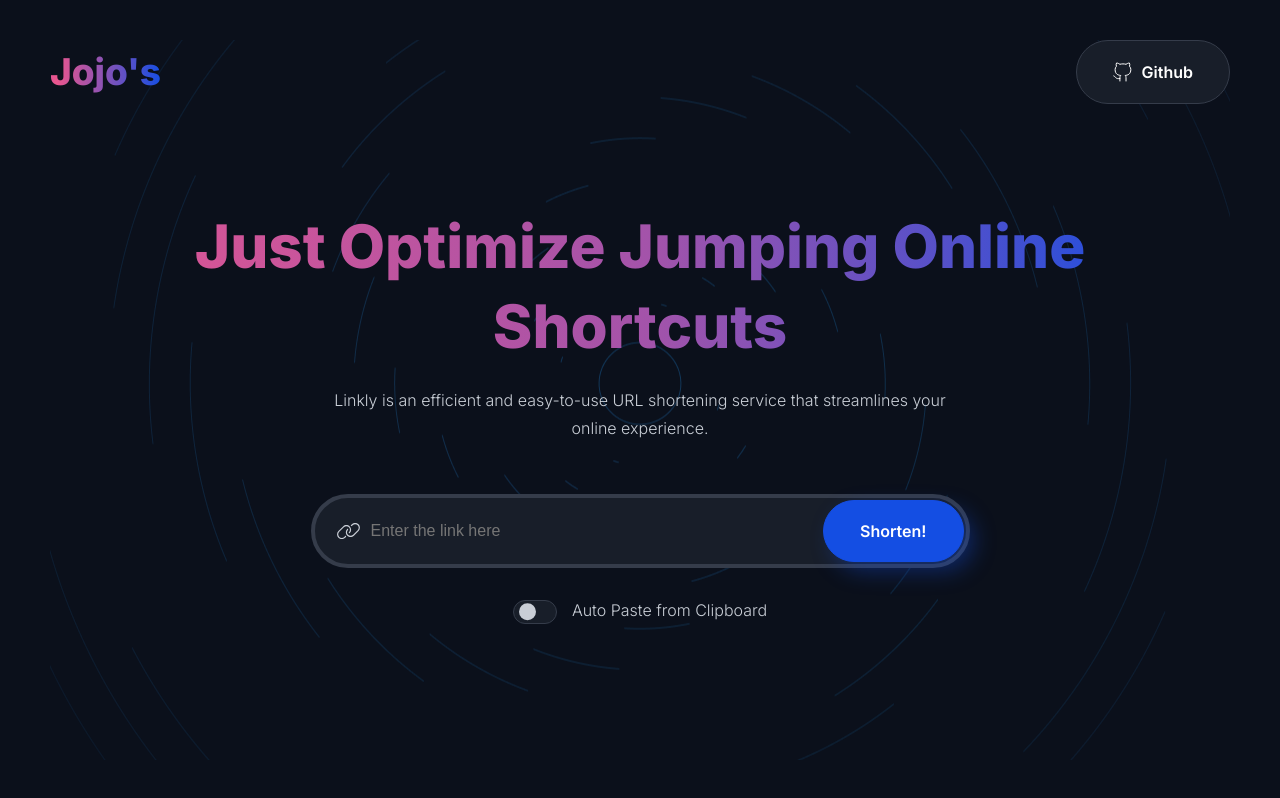
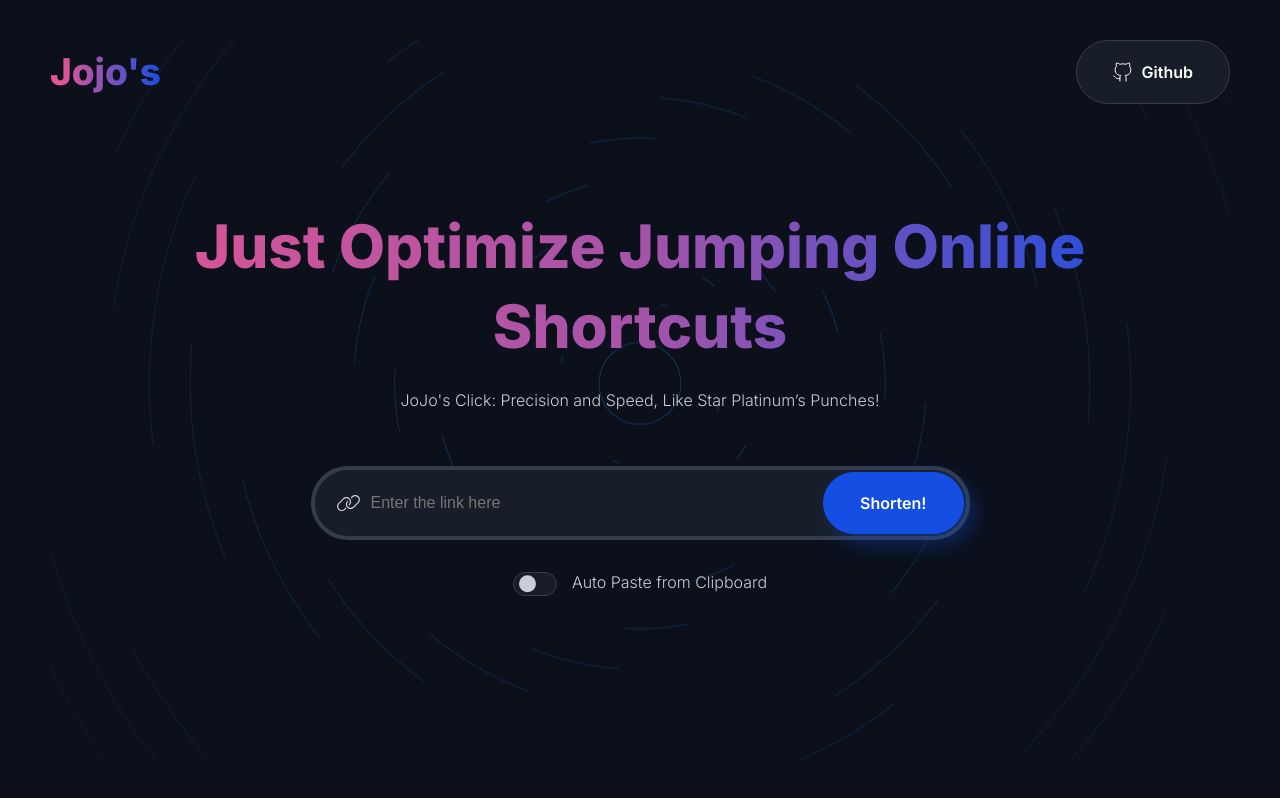
Before and after one commit to Neisser/jojos-click, a Next.js app in the folder frontend-services/: page / in a window 1280 px wide. Built offline with nearby package versions, Linux system fonts and the light colour scheme.

Commit message:
refactor: add reference copys for texts

```diff
--- a/frontend-services/src/app/page.tsx
+++ b/frontend-services/src/app/page.tsx
@@ -59,9 +59,9 @@ export default function Home() {
     const clipboardAction = async (text: string) => {
         try {
             await navigator.clipboard.writeText(text)
-            alert("Texto copiado al portapapeles!");
+            alert("Text copied to clipboard—swift and precise, like Star Platinum’s ORA-ORA-ORA!");
         } catch (error) {
-            console.error("Error al copiar el texto: ", error);
+            console.error("Error copying the text—DIO stopped time before it could finish!: ", error);
         }
     }
 
@@ -80,7 +80,7 @@ export default function Home() {
                 <Navbar />
                 <section className={styles['page__content']}>
                     <h1></h1>
-                    <p>Linkly is an efficient and easy-to-use URL shortening service that streamlines your online experience.</p>
+                    <p>JoJo's Click: Precision and Speed, Like Star Platinum’s Punches!</p>
                     <div className={styles['convert__container']}>
                         <Input onChange={({ target: { value } }) => setShortLink(value)} onButtonClick={onShortLink} loading={isLoading} placeholder="Enter the link here" />
 
@@ -90,7 +90,7 @@ export default function Home() {
                                 <p>Auto Paste from Clipboard</p>
                             </div>
                             {data?.short && <div>
-                                <label>Shorten link:</label>
+                                <label>Your link is shortened—Next you’ll say: ‘OH MY GOD! This is so fast!’:</label>
                             </div>}
                             {data?.short &&
                                 <span ref={spanRef} style={{ cursor: 'pointer', userSelect: 'text' }} onClick={onSelectAll} className={styles['option__result']}>{data?.short}</span>
```
